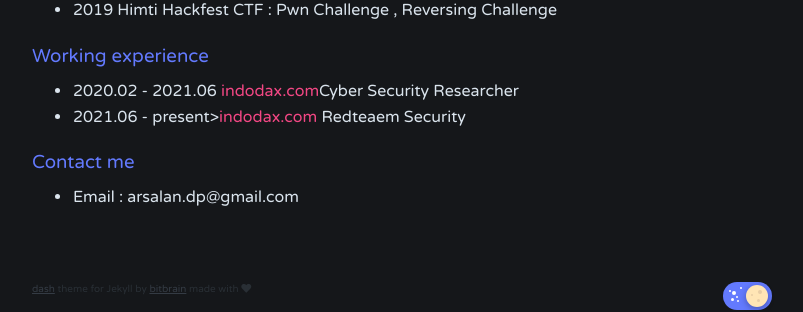
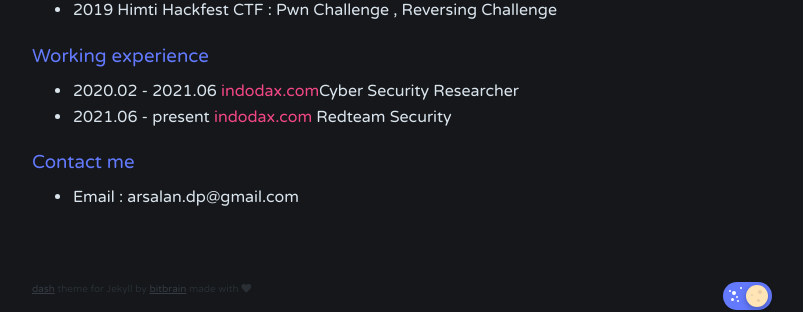
Before and after one commit to tripoloski1337/tripoloski1337.github.io, a Jekyll site: the page built from about/index.html, in a window 1280 px wide. Shown: the part 1682-1994 px from the top of the page, without its empty margins (238-1041 px from the left). Built offline with Jekyll 4.4.1, drawn with Linux system fonts in a browser that asks for light colours.

Commit message:
update bio

```diff
--- a/about/index.html
+++ b/about/index.html
@@ -78,7 +78,7 @@ layout: default
 <h3>Working experience</h3>
 <ul>
   <li>2020.02 - 2021.06 <a href="https://indodax.com/" > indodax.com</a>Cyber Security Researcher</li>
-  <li>2021.06 - present><a href="https://indodax.com/" >indodax.com</a> Redteaem Security</li>
+  <li>2021.06 - present<a href="https://indodax.com/" > indodax.com</a> Redteam Security</li>
 </ul>
 
 <h3>Contact me</h3>
```
